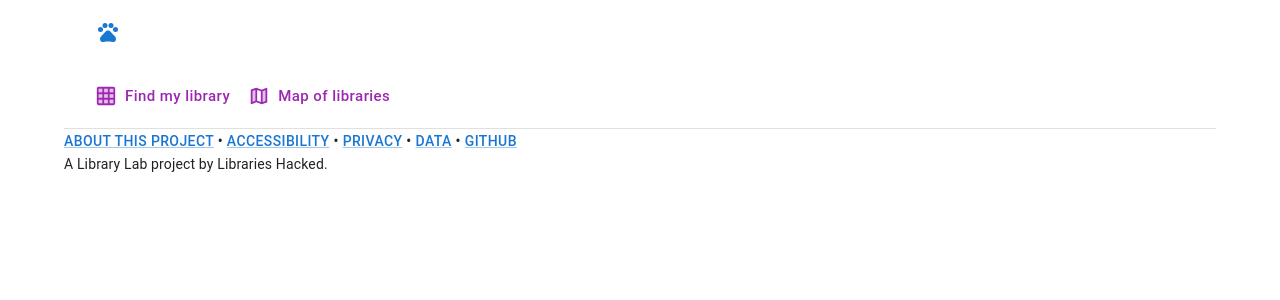
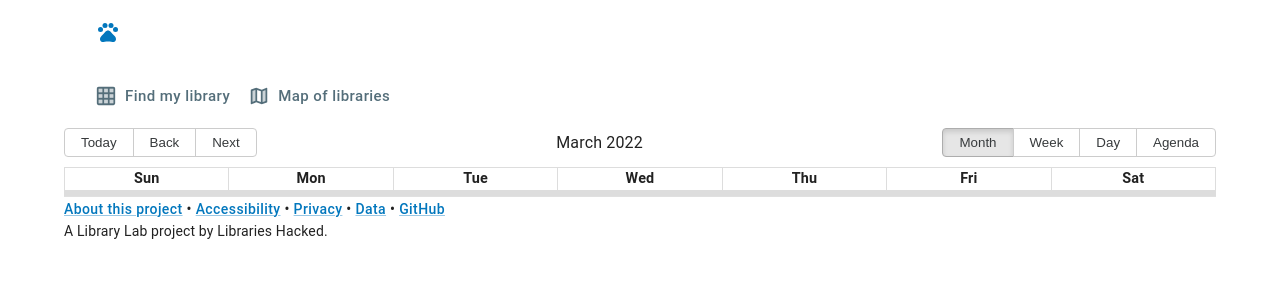
Before and after one commit to LibrariesHacked/library-calendar, a React (Create React App) app: page / in a window 1280 px wide. Shown: the top 300 px of the page. Built offline with nearby package versions, Linux system fonts and the light colour scheme; the HTML template or start-up script is replaced by a standard one.

Commit message:
Adding calendar

```diff
--- a/src/CalendarApplication.js
+++ b/src/CalendarApplication.js
@@ -50,7 +50,7 @@ function CalendarApplication () {
         <Container maxWidth='lg'>
           <main>
             <Routes>
-              <Route path='/' render={() => <EventCalendar />} />
+              <Route path='/' element={<EventCalendar />} />
             </Routes>
           </main>
         </Container>
--- a/src/theme.js
+++ b/src/theme.js
@@ -3,6 +3,17 @@ import { createTheme } from '@mui/material/styles'
 import { lightBlue, blueGrey } from '@mui/material/colors'
 
 const theme = createTheme({
+  palette: {
+    primary: {
+      main: lightBlue[800]
+    },
+    secondary: {
+      main: blueGrey[600]
+    },
+    outline: {
+      main: blueGrey[50]
+    }
+  },
   components: {
     MuiButton: {
       styleOverrides: {
@@ -13,6 +24,20 @@ const theme = createTheme({
           textTransform: 'none'
         }
       }
+    },
+    MuiTypography: {
+      styleOverrides: {
+        root: {
+          textTransform: 'none'
+        }
+      }
+    },
+    MuiTab: {
+      styleOverrides: {
+        root: {
+          textTransform: 'none'
+        }
+      }
     }
   }
 })
```
Also changed, not shown: 1 other file (tests, documents, lock files or other folders).
